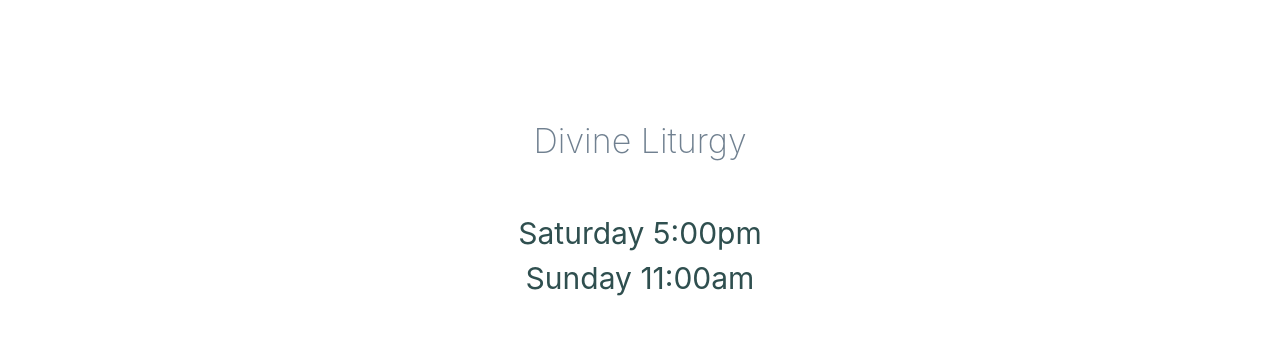
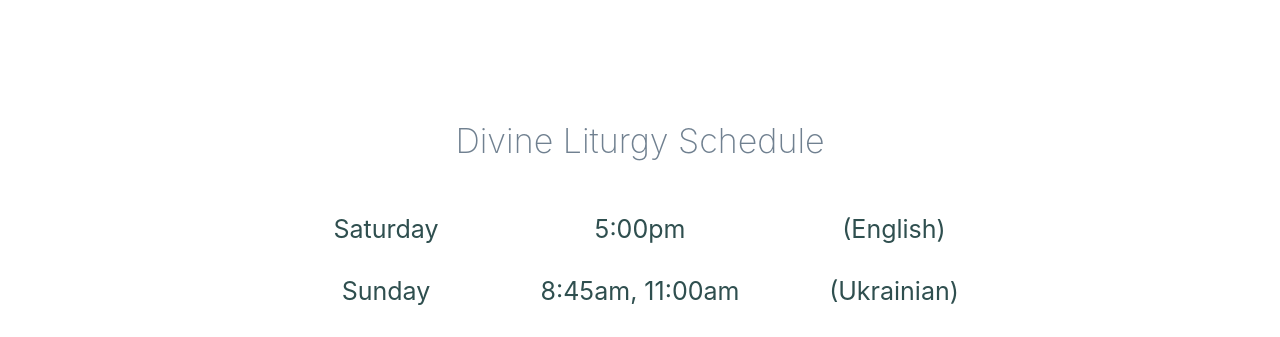
Before and after one commit to nazkin/CHURCH_NY, a Gatsby site: page / in a window 1280 px wide. Shown: the part 620-957 px from the top of the page. Built offline with nearby package versions, Linux system fonts and the light colour scheme; Gatsby itself is replaced by a stand-in of ours.

Commit message:
schedule update alignment

```diff
--- a/src/pages/index.js
+++ b/src/pages/index.js
@@ -40,11 +40,11 @@ const IndexPage = () => (
       flexDirection: "column",
       justifyContent: "center",
       alignItems: "center",
-      padding: 50
+      padding: 50,
     }}>
       {/* <h1 >Schedule</h1> */}
       <div style={{
-        width: "50%",
+        width: "100%",
         marginBottom: 40,
         display: "flex",
         flexDirection: "column",
@@ -52,9 +52,22 @@ const IndexPage = () => (
         alignItems: "center",
 
       }}>
-        <h4 style={{ fontSize: '34px', color: "slategrey", fontWeight: 200 }}>Divine Liturgy</h4>
-        <span style={{ fontSize: '30px', color: "darkslategrey" }}>Saturday 5:00pm</span>
-        <span style={{ fontSize: '30px', color: "darkslategrey" }}>Sunday 11:00am</span>
+        <h4 style={{ fontSize: '34px', color: "slategrey", fontWeight: 200 }}>Divine Liturgy Schedule</h4>
+        <div style={{ display: "flex", justifyContent: "space-evenly", alignItems: "center", width: '100%' }}>
+          <div style={{ width: "33%" }}>
+            <p style={{ textAlign: "center", width: "100%", fontSize: '25px', color: "darkslategrey" }}>Saturday</p>
+            <p style={{ textAlign: "center", width: "100%", fontSize: '25px', color: "darkslategrey" }}>Sunday</p>
+          </div>
+          <div style={{ width: "33%" }}>
+            <p style={{ textAlign: "center", width: "100%", fontSize: '25px', color: "darkslategrey" }}>5:00pm</p>
+            <p style={{ textAlign: "center", width: "100%", fontSize: '25px', color: "darkslategrey" }}>8:45am, 11:00am </p>
+          </div>
+          <div style={{ width: "33%" }}>
+            <p style={{ textAlign: "center", width: "100%", fontSize: '25px', color: "darkslategrey" }}>(English)</p>
+            <p style={{ textAlign: "center", width: "100%", fontSize: '25px', color: "darkslategrey" }}>(Ukrainian)</p>
+          </div>
+        </div>
+
       </div>
       <p style={{ textAlign: "center" }}>
         Condimentum id venenatis a condimentum. Sed enim ut sem viverra aliquet eget. Malesuada bibendum arcu vitae elementum curabitur vitae nunc sed. Aliquet bibendum enim facilisis gravida neque convallis. At tempor commodo ullamcorper a lacus. Accumsan in nisl nisi scelerisque eu ultrices vitae auctor.
```
